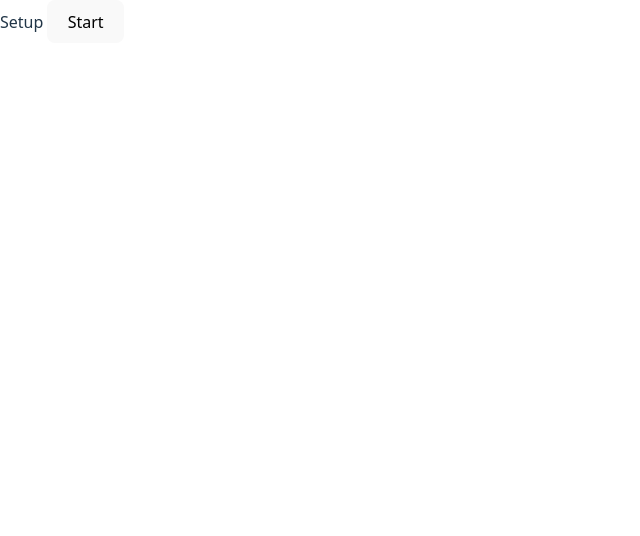
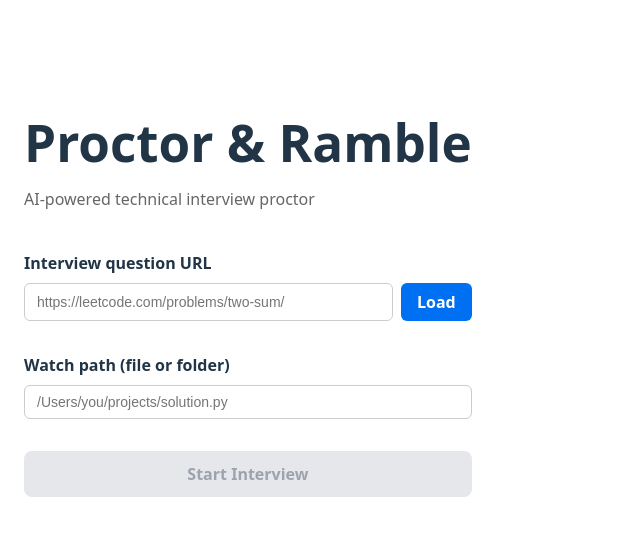
Before and after one commit to ktopalo/proctor_and_ramble, a React (Vite) app in the folder frontend/: page / in a window 1280 px wide. Shown: the top 536 px of the page, without its empty margins (0-640 px from the left). Built offline with nearby package versions, Linux system fonts and the light colour scheme; no server answers.

Commit message:
feat: Setup screen with URL input and watch path

```diff
--- a/frontend/src/screens/Setup.tsx
+++ b/frontend/src/screens/Setup.tsx
@@ -1,4 +1,101 @@
-// frontend/src/screens/Setup.tsx
-export default function Setup({ onStart }: { onStart: () => void }) {
-  return <div>Setup <button onClick={onStart}>Start</button></div>
+import { useState } from 'react'
+import { useSession } from '../hooks/useSession'
+
+interface Props {
+  onStart: () => void
 }
+
+export default function Setup({ onStart }: Props) {
+  const [url, setUrl] = useState('')
+  const [watchPath, setWatchPath] = useState('')
+  const [loading, setLoading] = useState(false)
+  const [planLoaded, setPlanLoaded] = useState(false)
+  const [error, setError] = useState<string | null>(null)
+
+  const { loadQuestion, startSession } = useSession()
+
+  const handleLoadQuestion = async () => {
+    if (!url) return
+    setLoading(true)
+    setError(null)
+    try {
+      await loadQuestion(url)
+      setPlanLoaded(true)
+    } catch (e) {
+      setError('Failed to load question. Check the URL and try again.')
+    } finally {
+      setLoading(false)
+    }
+  }
+
+  const handleStart = async () => {
+    if (!watchPath) return
+    setLoading(true)
+    try {
+      await startSession(watchPath)
+      onStart()
+    } catch (e) {
+      setError('Failed to start session.')
+      setLoading(false)
+    }
+  }
+
+  return (
+    <div style={{ maxWidth: 560, margin: '80px auto', padding: '0 24px' }}>
+      <h1 style={{ marginBottom: 8 }}>Proctor & Ramble</h1>
+      <p style={{ color: '#666', marginBottom: 40 }}>AI-powered technical interview proctor</p>
+
+      <section style={{ marginBottom: 32 }}>
+        <label style={{ display: 'block', fontWeight: 600, marginBottom: 8 }}>
+          Interview question URL
+        </label>
+        <div style={{ display: 'flex', gap: 8 }}>
+          <input
+            type="url"
+            value={url}
+            onChange={(e) => setUrl(e.target.value)}
+            placeholder="https://leetcode.com/problems/two-sum/"
+            style={{ flex: 1, padding: '8px 12px', fontSize: 14, border: '1px solid #ccc', borderRadius: 6 }}
+            onKeyDown={(e) => e.key === 'Enter' && handleLoadQuestion()}
+          />
+          <button
+            onClick={handleLoadQuestion}
+            disabled={!url || loading}
+            style={{ padding: '8px 16px', cursor: 'pointer', borderRadius: 6, border: 'none', background: '#0070f3', color: '#fff', fontWeight: 600 }}
+          >
+            {loading ? '...' : 'Load'}
+          </button>
+        </div>
+        {planLoaded && <p style={{ color: '#16a34a', marginTop: 8, fontSize: 13 }}>✓ Question loaded</p>}
+      </section>
+
+      <section style={{ marginBottom: 32 }}>
+        <label style={{ display: 'block', fontWeight: 600, marginBottom: 8 }}>
+          Watch path (file or folder)
+        </label>
+        <input
+          type="text"
+          value={watchPath}
+          onChange={(e) => setWatchPath(e.target.value)}
+          placeholder="/Users/you/projects/solution.py"
+          style={{ width: '100%', padding: '8px 12px', fontSize: 14, border: '1px solid #ccc', borderRadius: 6, boxSizing: 'border-box' }}
+        />
+      </section>
+
+      {error && <p style={{ color: '#dc2626', marginBottom: 16, fontSize: 13 }}>{error}</p>}
+
+      <button
+        onClick={handleStart}
+        disabled={!planLoaded || !watchPath || loading}
+        style={{
+          width: '100%', padding: '12px', fontSize: 16, fontWeight: 700,
+          background: planLoaded && watchPath ? '#111' : '#e5e7eb',
+          color: planLoaded && watchPath ? '#fff' : '#9ca3af',
+          border: 'none', borderRadius: 8, cursor: planLoaded && watchPath ? 'pointer' : 'not-allowed',
+        }}
+      >
+        Start Interview
+      </button>
+    </div>
+  )
+}
```
